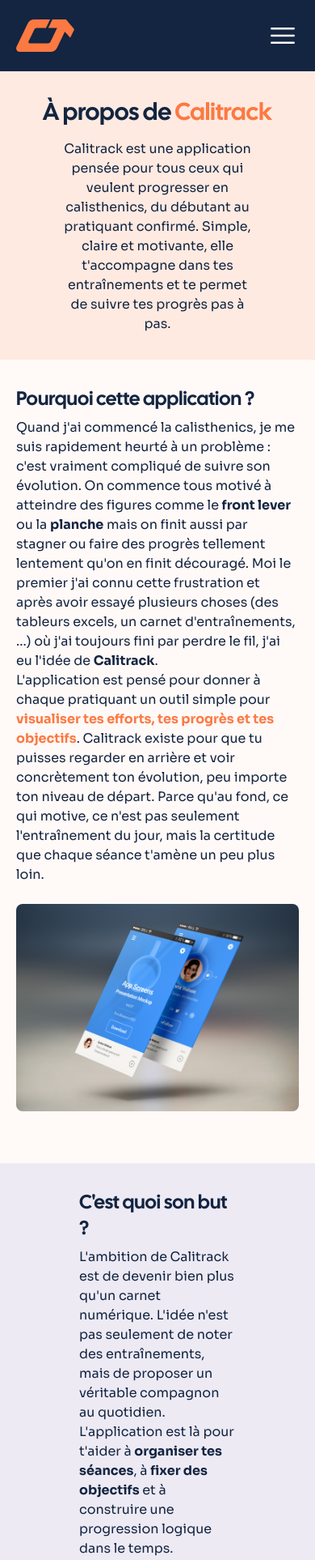
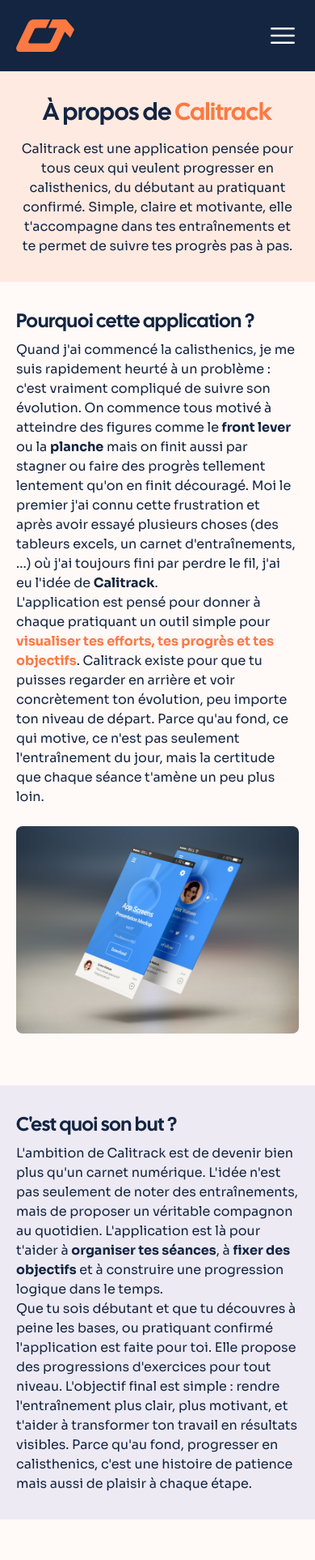
Before and after one commit to Mael-Roulette/Calitrack-web, a Next.js app: page /about in a window 390 px wide. Shown: the top 1926 px of the page at 81% size. Built offline with nearby package versions, Linux system fonts and the light colour scheme.

Commit message:
WEB : Fixed responsiv

```diff
--- a/src/app/(public)/about/page.tsx
+++ b/src/app/(public)/about/page.tsx
@@ -8,7 +8,7 @@
       <section className="bg-secondary/12">
         <div className="section-wrapper">
           <h1 className="title-hero font-calsans mb-4 text-center">À propos de <span>Calitrack</span></h1>
-          <p className="text-center max-w-2/3 mx-auto">Calitrack est une application pensée pour tous ceux qui veulent progresser en calisthenics, du débutant au pratiquant confirmé. Simple, claire et motivante, elle t&apos;accompagne dans tes entraînements et te permet de suivre tes progrès pas à pas.</p>
+          <p className="text-center lg:max-w-2/3 mx-auto">Calitrack est une application pensée pour tous ceux qui veulent progresser en calisthenics, du débutant au pratiquant confirmé. Simple, claire et motivante, elle t&apos;accompagne dans tes entraînements et te permet de suivre tes progrès pas à pas.</p>
         </div>
       </section>
 
@@ -31,7 +31,7 @@
 
       {/* Le but de l'application */ }
       <section className="bg-light-blue/10">
-        <div className="section-wrapper mb-8 max-w-3/5 mx-auto">
+        <div className="section-wrapper mb-8 lg:max-w-3/5 mx-auto">
           <h2 className="title-section font-calsans mb-2">C&apos;est quoi son but ?</h2>
           <p>L&apos;ambition de Calitrack est de devenir bien plus qu&apos;un carnet numérique. L&apos;idée n&apos;est pas seulement de noter des entraînements, mais de proposer un véritable compagnon au quotidien. L&apos;application est là pour t&apos;aider à <strong>organiser tes séances</strong>, à <strong>fixer des objectifs</strong> et à construire une progression logique dans le temps.</p>
           <p>Que tu sois débutant et que tu découvres à peine les bases, ou pratiquant confirmé l&apos;application est faite pour toi. Elle propose des progressions d&apos;exercices pour tout niveau. L&apos;objectif final est simple : rendre l&apos;entraînement plus clair, plus motivant, et t&apos;aider à transformer ton travail en résultats visibles. Parce qu&apos;au fond, progresser en calisthenics, c&apos;est une histoire de patience mais aussi de plaisir à chaque étape.</p>
--- a/src/app/(public)/contact/page.tsx
+++ b/src/app/(public)/contact/page.tsx
@@ -11,7 +11,7 @@
       <section className="bg-secondary/12">
         <div className="section-wrapper flex flex-col items-center">
           <h1 className="title-hero font-calsans mb-4 text-center">Parlons-en !</h1>
-          <p className="text-center max-w-4/5 mx-auto mb-4">Un problème, une idée, une suggestion ? Peu importe, je lis tous vos messages, alors n&apos;hésite pas à m&apos;écrire ! Avant ça, tu peux aussi jeter un œil à notre FAQ, elle contient peut-être déjà la réponse que tu cherches.</p>
+          <p className="text-center lg:max-w-4/5 mx-auto mb-4">Un problème, une idée, une suggestion ? Peu importe, je lis tous vos messages, alors n&apos;hésite pas à m&apos;écrire ! Avant ça, tu peux aussi jeter un œil à notre FAQ, elle contient peut-être déjà la réponse que tu cherches.</p>
           <div className="flex flex-wrap gap-5">
             <Link href="#faq" className="btn-primary">Voir la FAQ</Link>
             <Link href="#contact" className="btn-secondary">Me contacter</Link>
--- a/src/app/(public)/features/page.tsx
+++ b/src/app/(public)/features/page.tsx
@@ -8,7 +8,7 @@
       <section className="bg-secondary/12">
         <div className="section-wrapper flex flex-col items-center">
           <h1 className="title-hero font-calsans mb-4 text-center">Nos <span>fonctionnalités</span></h1>
-          <p className="text-center max-w-2/3 mx-auto mb-4">Les fonctionnalités présentes posent les bases, mais Calitrack en est qu&apos;à c&apos;est début. Si jamais tu as des propositions à me faire n&apos;hésite pas à me les partager&nbsp;!</p>
+          <p className="text-center lg:max-w-2/3 mx-auto mb-4">Les fonctionnalités présentes posent les bases, mais Calitrack en est qu&apos;à c&apos;est début. Si jamais tu as des propositions à me faire n&apos;hésite pas à me les partager&nbsp;!</p>
           <Link href="/contact" aria-label="Contactez Calitrack" className='btn-secondary'>Me contacter</Link>
         </div>
       </section>
```
